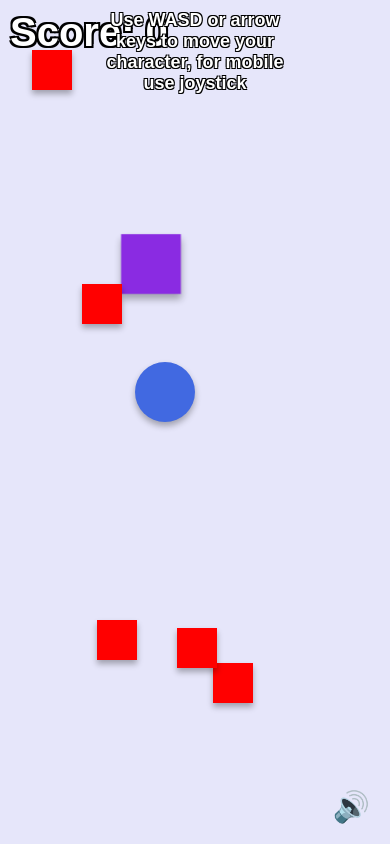
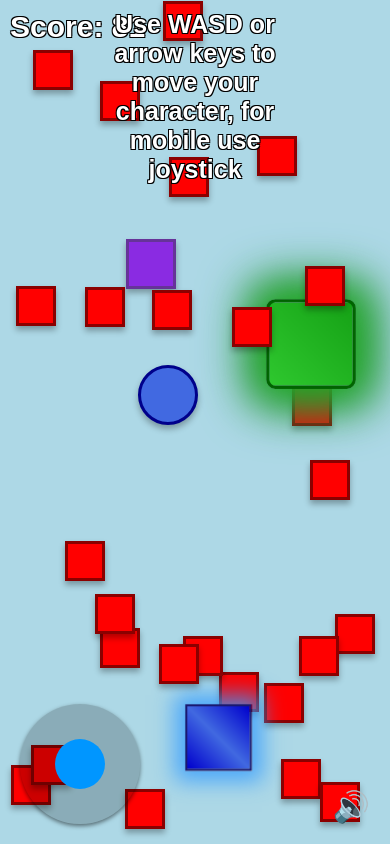
Before and after one commit to oogabooga-ampro/progame, a plain HTML site: page index.html in a window 390 px wide. Both pictures are taken after a click on the button "Start Game". Drawn offline with Linux system fonts and the light colour scheme.

Commit message:
Add files via upload

```diff
--- a/game.js
+++ b/game.js
@@ -37,45 +37,39 @@ function toggleMusic() {
     musicButton.innerHTML = "🔇"; // Mute icon
   } else {
     music.play();
-    musicButton.innerHTML = "🔊"; // Unmute icon
+    musicButton.innerHTML = "🔈"; // Unmute icon
   }
   isMusicPlaying = !isMusicPlaying;
 }
 musicButton.addEventListener("click", toggleMusic);
 
 // --- Start Screen Logic ---
-// (Assumes your HTML includes a start screen with id="startScreen" and a button with id="startButton")
 const startScreen = document.getElementById("startScreen");
 const startButton = document.getElementById("startButton");
 startButton.addEventListener("click", startGame);
 
 function startGame() {
-  // Hide the start screen
   startScreen.style.display = "none";
-  // Show game area and player
   gameArea.style.display = "block";
-  gameArea.style.opacity = "1"; // Make the game area visible
+  gameArea.style.opacity = "1";
   player.style.display = "block";
   // Start music on game start
   music.play().catch((error) => console.log("Autoplay blocked:", error));
   isMusicPlaying = true;
-  // Center the player now that the game area is visible
   updatePlayerPosition();
-  // Start the game loop
   requestAnimationFrame(gameLoop);
 }
 
 // --- Game Logic and Joystick Controls ---
-const maxRadius = 50; // Maximum displacement from center
+const maxRadius = 50;
 let joystickCenter = { x: 0, y: 0 };
 let joystickOutput = { x: 0, y: 0 };
 
 let playerPos = { x: gameArea.clientWidth / 2, y: gameArea.clientHeight / 2 };
-const playerSpeed = 4; // Adjust for desired speed
+const playerSpeed = 4;
 let score = 0;
 
 function updatePlayerPosition() {
-  // Center the player in the game area
   playerPos.x = gameArea.clientWidth / 2 - player.clientWidth / 2;
   playerPos.y = gameArea.clientHeight / 2 - player.clientHeight / 2;
   player.style.left = playerPos.x + "px";
@@ -113,6 +107,82 @@ function gameLoop() {
 }
 requestAnimationFrame(gameLoop);
 
+// --- Enemy Spawning ---
+let enemyCount = 0;
+const maxEnemies = 50;
+
+function spawnEnemy() {
+  if (enemyCount < maxEnemies) {
+    const randomChance = Math.random();
+    let enemyType = "enemy";
+    let points = 1;
+    let size = 40;
+
+    // Determine enemy type based on random chance:
+    if (randomChance < 1 / 30) {
+      enemyType = "epicEnemy"; // 4th Cube: Crimson Red Cube
+      points = 80;
+      size = 80;
+    } else if (randomChance < 1 / 15) {
+      enemyType = "rareEnemy"; // 3rd Cube: Rare enemy
+      points = 30;
+      size = 65;
+    } else if (randomChance < 1 / 4) {
+      enemyType = "uncommonEnemy"; // 2nd Cube: Bonus enemy
+      points = 8;
+      size = 50;
+    }
+
+    const enemy = document.createElement("div");
+    enemy.classList.add(enemyType);
+    // Set size and position; CSS classes will control the visuals (animation, glow, etc.)
+    enemy.style.width = `${size}px`;
+    enemy.style.height = `${size}px`;
+    enemy.style.position = "absolute";
+    enemy.style.left = `${Math.random() * (gameArea.clientWidth - size)}px`;
+    enemy.style.top = `${Math.random() * (gameArea.clientHeight - size)}px`;
+
+    gameArea.appendChild(enemy);
+    enemyCount++;
+  }
+}
+
+setInterval(spawnEnemy, 250);
+
+// --- Collision Detection ---
+function checkCollisions() {
+  const playerRect = player.getBoundingClientRect();
+  const enemies = document.querySelectorAll(".enemy, .uncommonEnemy, .rareEnemy, .epicEnemy");
+
+  enemies.forEach((enemy) => {
+    const enemyRect = enemy.getBoundingClientRect();
+    if (
+      playerRect.left < enemyRect.right &&
+      playerRect.right > enemyRect.left &&
+      playerRect.top < enemyRect.bottom &&
+      playerRect.bottom > enemyRect.top
+    ) {
+      // Update score based on enemy type
+      if (enemy.classList.contains("uncommonEnemy")) {
+        score += 8;
+      } else if (enemy.classList.contains("rareEnemy")) {
+        score += 30;
+      } else if (enemy.classList.contains("epicEnemy")) {
+        score += 80;
+      } else {
+        score += 1; // Default enemy gives 1 point
+      }
+
+      // Update the score display
+      scoreDisplay.textContent = `Score: ${score}`;
+
+      // Remove the enemy immediately after collision
+      enemy.remove();
+      enemyCount--;
+    }
+  });
+}
+
 // --- Joystick Pointer Events ---
 let activePointerId = null;
 
@@ -120,7 +190,7 @@ function onPointerDown(e) {
   if (activePointerId === null) {
     activePointerId = e.pointerId;
     updateJoystickCenter();
-    onPointerMove(e); // Update immediately
+    onPointerMove(e);
     joystickStick.setPointerCapture(activePointerId);
   }
 }
@@ -155,90 +225,24 @@ joystickStick.addEventListener("pointermove", onPointerMove);
 joystickStick.addEventListener("pointerup", onPointerUp);
 joystickStick.addEventListener("pointercancel", onPointerUp);
 
-joystickContainer.addEventListener("touchmove", function(e) {
-  e.preventDefault();
-}, { passive: false });
+// 1. Disable Right-Click
+document.addEventListener("contextmenu", (e) => e.preventDefault());
 
-// --- Keyboard Controls for Desktop ---
-function onKeyDown(e) {
-  let dx = 0, dy = 0;
-  if (e.key === "ArrowLeft" || e.key.toLowerCase() === "a") dx = -1;
-  else if (e.key === "ArrowRight" || e.key.toLowerCase() === "d") dx = 1;
+// 2. Block DevTools Shortcuts
+document.onkeydown = function (e) {
+    if (
+        e.keyCode == 123 || // F12
+        (e.ctrlKey && e.shiftKey && (e.keyCode == 73 || e.keyCode == 74)) || // Ctrl + Shift + I or J
+        (e.ctrlKey && e.keyCode == 85) // Ctrl + U (View Source)
+    ) {
+        e.preventDefault();
+    }
+};
 
-  if (e.key === "ArrowUp" || e.key.toLowerCase() === "w") dy = -1;
-  else if (e.key === "ArrowDown" || e.key.toLowerCase() === "s") dy = 1;
-
-  playerPos.x += dx * playerSpeed * 5;
-  playerPos.y += dy * playerSpeed * 5;
-
-  const areaWidth = gameArea.clientWidth;
-  const areaHeight = gameArea.clientHeight;
-  playerPos.x = Math.max(0, Math.min(areaWidth - player.clientWidth, playerPos.x));
-  playerPos.y = Math.max(0, Math.min(areaHeight - player.clientHeight, playerPos.y));
-
-  player.style.left = playerPos.x + "px";
-  player.style.top = playerPos.y + "px";
-}
-
-if (!isMobileDevice()) {
-  joystickContainer.style.display = "none";
-  document.addEventListener("keydown", onKeyDown);
-}
-
-// --- Enemy Spawning ---
-let enemyCount = 0;
-const maxEnemies = 15;
-
-function spawnEnemy() {
-  if (enemyCount < maxEnemies) {
-    const isBonus = Math.random() < 0.25;
-    const enemy = document.createElement("div");
-    if (isBonus) {
-      enemy.classList.add("bonusEnemy");
-      enemy.style.width = "50px";
-      enemy.style.height = "50px";
-    } else {
-      enemy.classList.add("enemy");
-      enemy.style.width = "40px";
-      enemy.style.height = "40px";
+// 3. Detect DevTools Open and Redirect
+setInterval(function () {
+    if (window.outerHeight - window.innerHeight > 100 || window.outerWidth - window.innerWidth > 100) {
+        alert("Developer Tools Detected!");
+        window.location.href = "about:blank"; // Redirect user
     }
-    enemy.style.position = "absolute";
-    enemy.style.left = `${Math.random() * (gameArea.clientWidth - 50)}px`;
-    enemy.style.top = `${Math.random() * (gameArea.clientHeight - 50)}px`;
-    gameArea.appendChild(enemy);
-    enemyCount++;
-    enemy.addEventListener("click", () => {
-      enemy.remove();
-      score += isBonus ? 5 : 1;
-      scoreDisplay.textContent = `Score: ${score}`;
-      enemyCount--;
-    });
-  }
-}
-
-setInterval(spawnEnemy, 1200);
-
-// --- Collision Detection ---
-function checkCollisions() {
-  const playerRect = player.getBoundingClientRect();
-  const enemies = document.querySelectorAll(".enemy, .bonusEnemy");
-  enemies.forEach((enemy) => {
-    const enemyRect = enemy.getBoundingClientRect();
-    if (
-      playerRect.left < enemyRect.right &&
-      playerRect.right > enemyRect.left &&
-      playerRect.top < enemyRect.bottom &&
-      playerRect.bottom > enemyRect.top
-    ) {
-      enemy.remove();
-      score += enemy.classList.contains("bonusEnemy") ? 5 : 1;
-      scoreDisplay.textContent = `Score: ${score}`;
-      enemyCount--;
-    }
-  });
-}
-
-// --- Start Music Automatically ---
-// This line will attempt to start music if the game is started via the start screen.
-music.play().catch((error) => console.log("Autoplay blocked:", error));
-isMusicPlaying = true;
+}, 1000);
--- a/index.html
+++ b/index.html
@@ -27,7 +27,7 @@
 <body>
   <!-- Start screen -->
   <div id="startScreen">
-    <div id="title">Epik RNG</div>
+    <div id="title">Epik RNG Squares</div>
     <button id="startButton">Start Game</button>
   </div>
 
@@ -46,6 +46,8 @@
     <div id="joystickStick"></div>
   </div>
 
+  <div id="anti-inspect"></div>
+
   <!-- Guide text -->
   <p id="guidetext">Use WASD or arrow keys to move your character, for mobile use joystick</p>
 
--- a/style.css
+++ b/style.css
@@ -11,7 +11,7 @@ body {
   overflow: hidden;
   background: #f0f0f0;
   font-family: sans-serif;
-  user-select: none; /* Prevent text selection */
+  user-select: none;
 }
 
 /* Game area covers entire screen */
@@ -19,11 +19,11 @@ body {
   position: relative;
   width: 100%;
   height: 100%;
-  background: lavender;
+  background: lightblue;
   display: flex;
   justify-content: center;
   align-items: center;
-  opacity: 0; /* Hidden by default */
+  opacity: 0;
   transition: opacity 0.5s ease;
 }
 
@@ -32,12 +32,12 @@ body {
   position: absolute;
   width: 100%;
   height: 100%;
-  background: rgba(0, 0, 0, 0.5); /* Semi-transparent black */
+  background: rgba(0, 0, 0, 0.5);
   display: flex;
   flex-direction: column;
   justify-content: center;
   align-items: center;
-  backdrop-filter: blur(10px); /* Blur the background */
+  backdrop-filter: blur(10px);
   z-index: 100;
   opacity: 1;
   transition: opacity 1s ease;
@@ -56,59 +56,158 @@ body {
 /* Start button */
 #startButton {
   font-size: 25px;
-  padding: 15px 30px;
-  background-color: green;
+  padding: 20px 40px;
+  background-color: limegreen;
   color: white;
-  border: none;
+  border: 4px solid darkgreen;
   border-radius: 10px;
   cursor: pointer;
   transition: background-color 0.3s ease;
 }
 
-/* Start button hover effect */
 #startButton:hover {
   background-color: darkgreen;
 }
 
-/* Player: a blue circle */
+/* Player */
 #player {
   position: absolute;
   width: 60px;
   height: 60px;
   background-color: royalblue;
+  border: 3px solid darkblue;
   border-radius: 50%;
   transform: translate(-50%, -50%);
   box-shadow: 0 4px 6px rgba(0, 0, 0, 0.3);
   transition: transform 0.1s ease-out;
 }
 
-/* Enemy: a red square */
+/* Enemy */
 .enemy {
   position: absolute;
   width: 40px;
   height: 40px;
   background-color: red;
+  border: 3px solid darkred;
   box-shadow: 0 4px 6px rgba(0, 0, 0, 0.3);
+  transition: all 0.3s ease;
 }
 
-/* Bonus Enemy: a green square with pulsing effect */
-.bonusEnemy {
+/* Bonus Enemy */
+.uncommonEnemy {
   position: absolute;
   width: 50px;
   height: 50px;
   background-color: blueviolet;
+  border: 3px solid rebeccapurple;
   box-shadow: 0 4px 6px rgba(0, 0, 0, 0.3);
-  animation: pulse 0.8s infinite;
+  transition: background-color 0.3s ease;
 }
 
-/* Pulsing animation for bonus enemy */
-@keyframes pulse {
+/* Rare Enemy */
+.rareEnemy {
+  position: absolute;
+  width: 50px;
+  height: 50px;
+  background: linear-gradient(45deg, mediumblue, royalblue, mediumblue);
+  border: 2px solid midnightblue;
+  box-shadow: 0 0 20px 10px rgba(50, 155, 255, 0.8);
+  transition: border 0.3s ease, box-shadow 0.3s ease;
+  animation: pulseRare 1s ease-in-out infinite;
+}
+
+/* Pulsing animation for Rare enemy */
+@keyframes pulseRare {
+  0% { transform: scale(1); }
+  50% { transform: scale(1.1); }
+  100% { transform: scale(1); }
+}
+
+/* Epic Cube (4th Cube) */
+.epicEnemy {
+  position: absolute;
+  width: 60px;
+  height: 60px;
+  border: 3px solid darkgreen;
+  background: linear-gradient(45deg, green, limegreen, green);/* Initial gradient */
+  background-size: 400% 400%; /* Larger gradient to make the movement smooth */
+  box-shadow: 0 0 30px 10px darkgreen, 0 0 40px 10px forestgreen; /* Cool glowing effect */
+  animation: pulseCrimson 1.5s ease-in-out infinite, glowCrimson 2s ease-in-out infinite alternate, gradientMove 2s linear infinite; /* Apply gradient animation */
+  transition: background 0.3s ease, box-shadow 0.3s ease;
+  border-radius: 10%;
+}
+/* Moving gradient animation for epic enemy */
+@keyframes gradientMove {
+  0% {
+    background-position: 0% 50%;
+  }
+  50% {
+    background-position: 100% 50%;
+  }
+  100% {
+    background-position: 0% 50%;
+  }
+}
+
+/* Pulsing animation for crimson enemy */
+@keyframes pulseCrimson {
   0% { transform: scale(1); }
   50% { transform: scale(1.2); }
   100% { transform: scale(1); }
 }
 
-/* Joystick container fixed at bottom-left */
+/* Glowing effect for crimson enemy */
+@keyframes glowCrimson {
+  0% { box-shadow: 0 0 30px 10px darkgreen, 0 0 40px 10px seagreen; }
+  33% { box-shadow: 0 0 40px 15px limegreen, 0 0 50px 15px seagreen; }
+  66% { box-shadow: 0 0 30px 10px darkgreen, 0 0 40px 10px seagreen; }
+  100% { box-shadow: 0 0 40px 15px limegreen, 0 0 50px 15px seagreen; }
+}
+
+/* Random collectible squares with gradient */
+.collectible {
+  position: absolute;
+  width: 50px;
+  height: 50px;
+  background: linear-gradient(45deg, #ff7f50, #ff6347); /* Gradient effect */
+  background-size: 400% 400%; /* For smooth gradient movement */
+  box-shadow: 0 0 10px rgba(255, 99, 71, 0.7), 0 0 20px rgba(255, 99, 71, 0.5);
+  transition: box-shadow 0.3s ease, transform 0.3s ease;
+  animation: collectibleGlow 1s ease-in-out infinite, gradientMove 5s linear infinite; /* Combine glow and gradient movement */
+}
+
+.collectible:hover {
+  box-shadow: 0 0 20px rgba(255, 99, 71, 1), 0 0 30px rgba(255, 99, 71, 0.8);
+  transform: scale(1.1);
+}
+
+/* Pulsing glow effect for collectible squares */
+@keyframes collectibleGlow {
+  0% {
+    box-shadow: 0 0 10px rgba(255, 99, 71, 0.7), 0 0 20px rgba(255, 99, 71, 0.5);
+  }
+  50% {
+    box-shadow: 0 0 20px rgba(255, 99, 71, 1), 0 0 30px rgba(255, 99, 71, 0.8);
+  }
+  100% {
+    box-shadow: 0 0 10px rgba(255, 99, 71, 0.7), 0 0 20px rgba(255, 99, 71, 0.5);
+  }
+}
+
+/* Moving gradient animation for collectible */
+@keyframes gradientMove {
+  0% {
+    background-position: 0% 50%;
+  }
+  50% {
+    background-position: 100% 50%;
+  }
+  100% {
+    background-position: 0% 50%;
+  }
+}
+
+/* Joystick */
 #joystickContainer {
   position: fixed;
   bottom: 20px;
@@ -118,7 +217,6 @@ body {
   pointer-events: none;
 }
 
-/* Joystick base (the outer circle) */
 #joystickBase {
   position: absolute;
   width: 100%;
@@ -128,7 +226,6 @@ body {
   box-shadow: 0 2px 4px rgba(0, 0, 0, 0.5);
 }
 
-/* Joystick stick (the inner movable part) */
 #joystickStick {
   position: absolute;
   width: 50px;
@@ -145,7 +242,7 @@ body {
 
 /* Guide text */
 #guidetext {
-  font-size: 20px;
+  font-size: 25px;
   color: white;
   font-weight: bold;
   position: absolute;
@@ -159,31 +256,24 @@ body {
 
 /* Score display */
 #scoreDisplay {
-  position: absolute;
-  top: 10px;
-  left: 10px;
-  font-size: 40px;
+  position: absolute; /* Position it absolutely */
+  top: 10px; /* Position it 10px from the top */
+  left: 10px; /* Position it 10px from the left */
+  font-size: 30px; /* Adjust to 30px or 40px as needed */
+  font-weight: bold; /* Make it bold */
   color: white;
-  font-weight: bold;
   z-index: 10;
-  text-shadow: -2px -2px 0 black, 2px -2px 0 black, -2px 2px 0 black, 2px 2px 0 black;
+  text-align: left; /* Align to the left */
+  text-shadow: -1px -1px 0 black, 1px -1px 0 black, -1px 1px 0 black, 1px 1px 0 black; /* Bold shadow effect */
 }
 
-/* Responsive Design for small screens */
-@media (max-width: 480px) {
-  #joystickContainer {
-    width: 100px;
-    height: 100px;
-  }
-  #joystickBase {
-    width: 100%;
-    height: 100%;
-  }
-  #joystickStick {
-    width: 40px;
-    height: 40px;
-  }
-  #guidetext {
-    font-size: 18px;
-  }
+#anti-inspect {
+    position: fixed;
+    top: 0;
+    left: 0;
+    width: 100vw;
+    height: 100vh;
+    z-index: 9999;
+    background: transparent;
+    pointer-events: none; /* Prevents clicks */
 }
```
